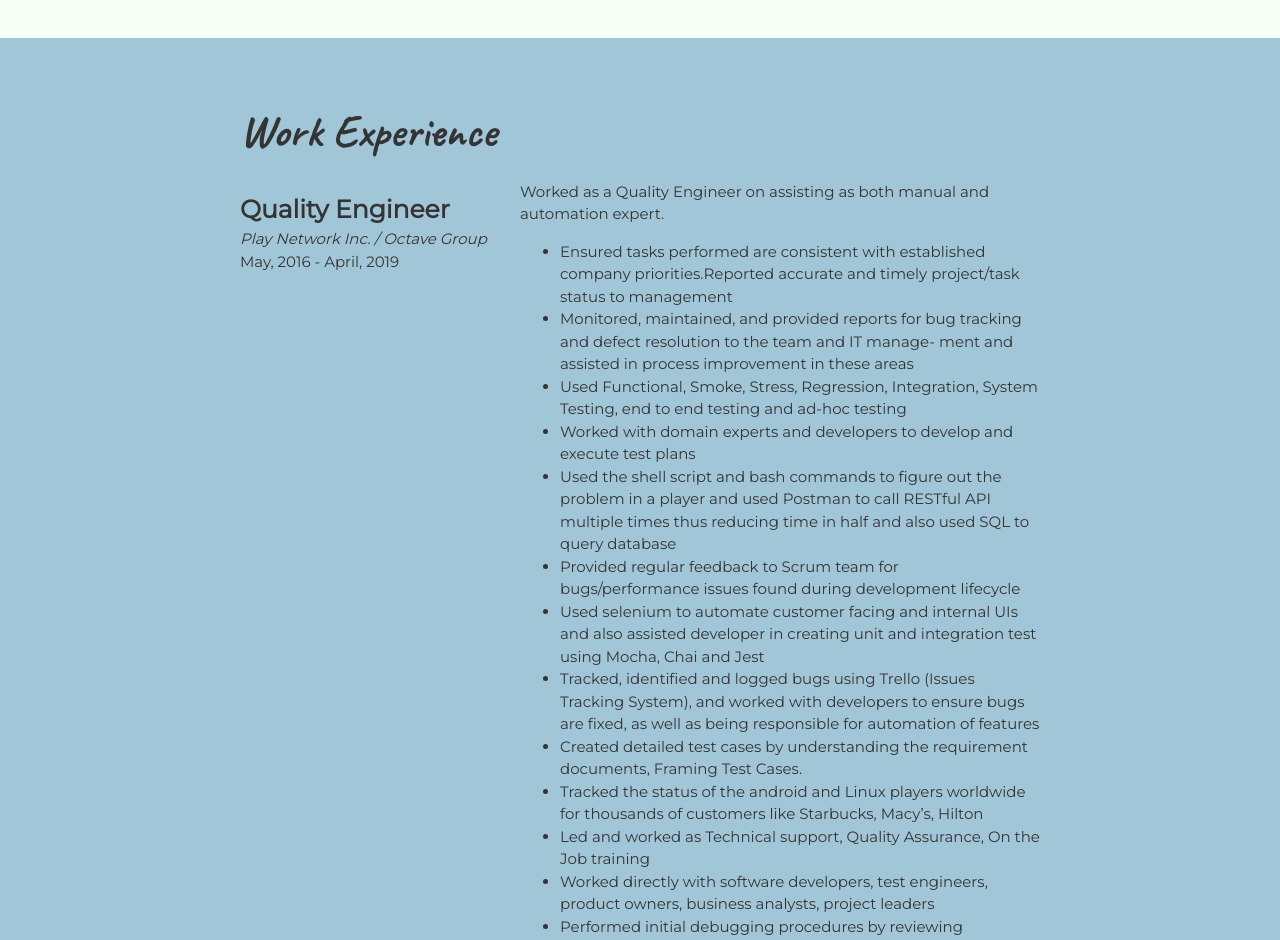
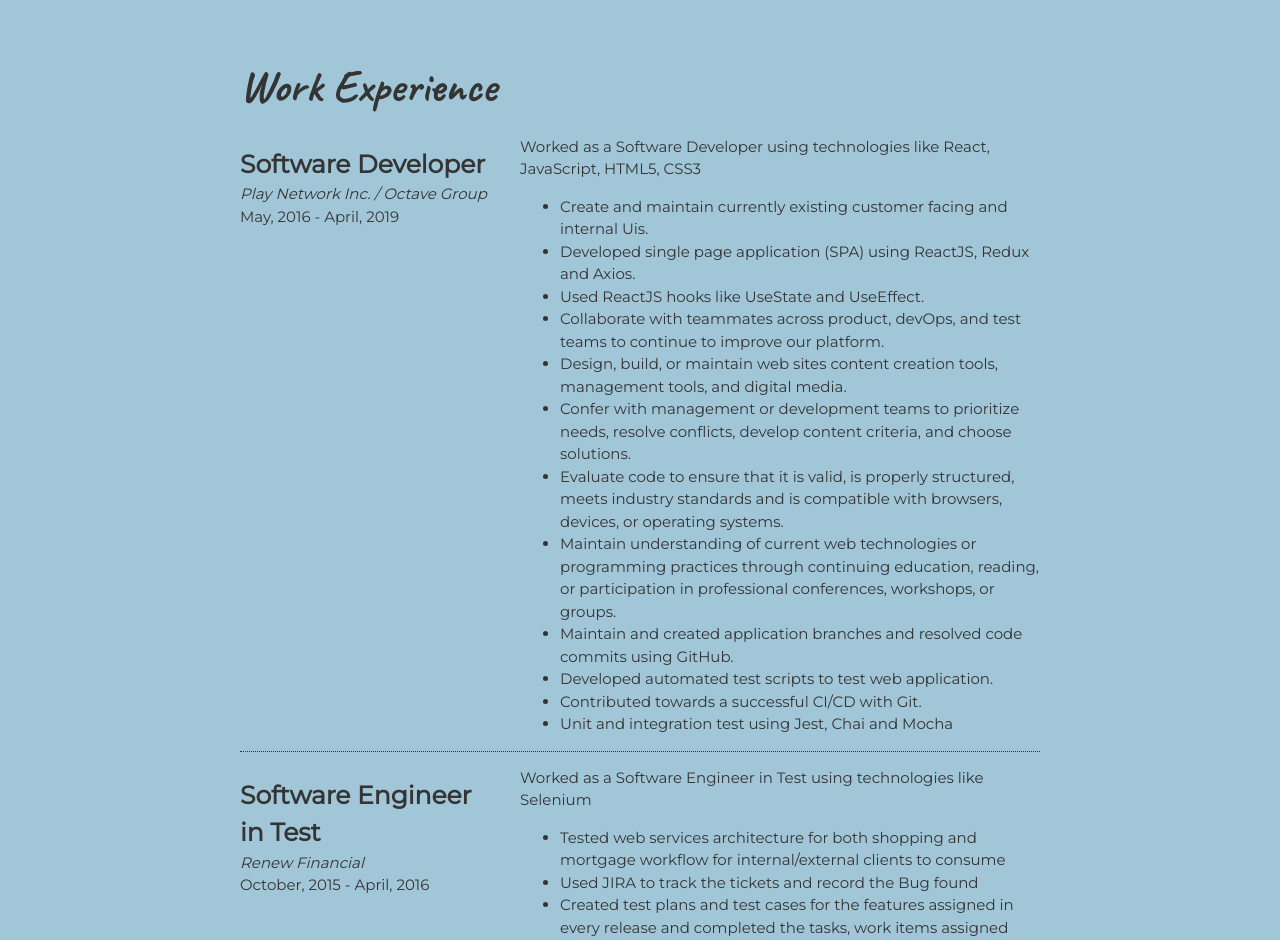
Before and after one commit to ghimirea/myPortfolio, a plain HTML site: page index.html in a window 1280 px wide. Shown: the part 1860-2800 px from the top of the page. Drawn offline with Linux system fonts and the light colour scheme.

Commit message:
Final Touch

```diff
--- a/css/styles.css
+++ b/css/styles.css
@@ -23,8 +23,8 @@ a {
   color: #ffe66d; /* Yellow */
 }
 h1 {
-  font-size: 100px;
-  line-height: 1;
+  font-size: 75px;
+  line-height: 0.9;
 }
 h2 {
   font-size: 45px;
@@ -40,7 +40,8 @@ h3 {
 }
 
 .content-wrap {
-  width: 800px;
+  max-width: 800px;
+  width: 85%;
   margin: 0 auto;
   padding: 60px 0;
 }
@@ -98,11 +99,6 @@ header {
   overflow: hidden;
 }
 
-.project-item img {
-  float: left;
-  padding: 10px;
-}
-
 .project-item h3 {
   margin-top: 0;
 }
@@ -113,14 +109,18 @@ header {
   background: #a1c6d7; /* Light blue */
 }
 
-.job-item {
-  display: grid;
-  grid-template-columns: 1fr 2fr;
-  column-gap: 20px;
+/* Education
+-----------------------------------*/
+.education {
+  background-image: url(../images/joanna-kosinska-unsplash.jpg);
+  background-size: cover;
+  background-position: top right;
+  padding-bottom: 100px;
 }
 
-/* Education
------------------------------------*/
+.education p {
+  width: 60%;
+}
 
 /* Contact Info
 -----------------------------------*/
@@ -128,6 +128,9 @@ footer {
   background: #343434; /*Dark Grey*/
   color: #f7fff7; /* Almost White */
   text-align: center;
+}
+footer a:hover {
+  text-decoration: none;
 }
 
 .contact-list {
@@ -141,3 +144,23 @@ footer {
   padding: 10px;
   display: inline-block;
 }
+
+/* Responsive
+-----------------------------------*/
+@media screen and (min-width: 770px) {
+  h1 {
+    font-size: 100px;
+    line-height: 1;
+  }
+  .project-item img {
+    float: left;
+    padding: 10px;
+    margin-right: 20px;
+  }
+
+  .job-item {
+    display: grid;
+    grid-template-columns: 1fr 2fr;
+    column-gap: 20px;
+  }
+}
--- a/index.html
+++ b/index.html
@@ -20,11 +20,9 @@
 
           <p>
             Hi there, Thank you for dropping by. I am Ashim Ghimire, a Full
-            Stack JavaScript Developer with more than 3 years of experience as
-            an automation test engineer. I am trying to change my career from
-            testing to developing. I have finished my Master's in Software
-            Development and am currenlty looking to enter the workforce. STAY
-            TUNED!!!
+            Stack JavaScript Developer with 3 years of experience as an Software
+            Developer. I currently finished my Masters and am looking for a job.
+            STAY TUNED!!!!
           </p>
         </div>
       </header>
@@ -63,7 +61,6 @@
             <p>
               Simple online shopping project developed as a group project in
               which the user can shop around and place orders.
-              aldjklajdfaljdalkdjalkdjdkjlakjflakjdflakjdflak kjadlfkaj
             </p>
             <p>
               <strong>Technologies Used:</strong> Node, MongoDB, Express,
@@ -101,10 +98,10 @@
             <img src="images/blog.jpeg" alt="Blog" />
             <h3>Alpha Blog</h3>
             <p>
-              My try at creating a blog site using Ruby on
-              Rails.aldjklajdfaljdalkdjalkdjdkjlakjflakjdflakjdflak kjadlfkaj
-              kajdflkajdl ldkfjlakdfjaldfk alkdf alkfj aldkfj
-              lkdfjlakdjfapeoirtqk lkajf alkdjfla jorijeowjla f
+              My try at creating a blog site using Ruby on Rails. This was my
+              first try towards programming. I can say that Ruby was the first
+              programming language I tried my hands on. This came out to be
+              pretty good.
             </p>
             <p>
               <strong>Technologies Used:</strong> Ruby, HTML, CSS, JavaScript
@@ -148,90 +145,72 @@
 
           <section class="job-item">
             <div class="job-details">
-              <h3>Quality Engineer</h3>
+              <h3>Software Developer</h3>
               <p>Play Network Inc. / Octave Group</p>
               <p>May, 2016 - April, 2019</p>
             </div>
             <div class="job-summary">
               <p>
-                Worked as a Quality Engineer on assisting as both manual and
-                automation expert.
+                Worked as a Software Developer using technologies like React,
+                JavaScript, HTML5, CSS3
               </p>
               <ul>
                 <li>
-                  Ensured tasks performed are consistent with established
-                  company priorities.Reported accurate and timely project/task
-                  status to management
+                  Create and maintain currently existing customer facing and
+                  internal Uis.
                 </li>
                 <li>
-                  Monitored, maintained, and provided reports for bug tracking
-                  and defect resolution to the team and IT manage- ment and
-                  assisted in process improvement in these areas
+                  Developed single page application (SPA) using ReactJS, Redux
+                  and Axios.
+                </li>
+                <li>Used ReactJS hooks like UseState and UseEffect.</li>
+                <li>
+                  Collaborate with teammates across product, devOps, and test
+                  teams to continue to improve our platform.
                 </li>
                 <li>
-                  Used Functional, Smoke, Stress, Regression, Integration,
-                  System Testing, end to end testing and ad-hoc testing
+                  Design, build, or maintain web sites content creation tools,
+                  management tools, and digital media.
                 </li>
                 <li>
-                  Worked with domain experts and developers to develop and
-                  execute test plans
+                  Confer with management or development teams to prioritize
+                  needs, resolve conflicts, develop content criteria, and choose
+                  solutions.
                 </li>
                 <li>
-                  Used the shell script and bash commands to figure out the
-                  problem in a player and used Postman to call RESTful API
-                  multiple times thus reducing time in half and also used SQL to
-                  query database
+                  Evaluate code to ensure that it is valid, is properly
+                  structured, meets industry standards and is compatible with
+                  browsers, devices, or operating systems.
                 </li>
                 <li>
-                  Provided regular feedback to Scrum team for bugs/performance
-                  issues found during development lifecycle
+                  Maintain understanding of current web technologies or
+                  programming practices through continuing education, reading,
+                  or participation in professional conferences, workshops, or
+                  groups.
                 </li>
                 <li>
-                  Used selenium to automate customer facing and internal UIs and
-                  also assisted developer in creating unit and integration test
-                  using Mocha, Chai and Jest
+                  Maintain and created application branches and resolved code
+                  commits using GitHub.
                 </li>
                 <li>
-                  Tracked, identified and logged bugs using Trello (Issues
-                  Tracking System), and worked with developers to ensure bugs
-                  are fixed, as well as being responsible for automation of
-                  features
+                  Developed automated test scripts to test web application.
                 </li>
-                <li>
-                  Created detailed test cases by understanding the requirement
-                  documents, Framing Test Cases.
-                </li>
-                <li>
-                  Tracked the status of the android and Linux players worldwide
-                  for thousands of customers like Starbucks, Macy’s, Hilton
-                </li>
-                <li>
-                  Led and worked as Technical support, Quality Assurance, On the
-                  Job training
-                </li>
-                <li>
-                  Worked directly with software developers, test engineers,
-                  product owners, business analysts, project leaders
-                </li>
-                <li>
-                  Performed initial debugging procedures by reviewing
-                  configuration files, logs, or code pieces to determine break-
-                  down source
-                </li>
+                <li>Contributed towards a successful CI/CD with Git.</li>
+                <li>Unit and integration test using Jest, Chai and Mocha</li>
               </ul>
             </div>
           </section>
 
           <section class="job-item">
             <div class="job-details">
-              <h3>Quality Engineer</h3>
+              <h3>Software Engineer in Test</h3>
               <p>Renew Financial</p>
               <p>October, 2015 - April, 2016</p>
             </div>
             <div class="job-summary">
               <p>
-                Worked as a Quality Engineer mostly working on manual and
-                sometimes on the automation side.
+                Worked as a Software Engineer in Test using technologies like
+                Selenium
               </p>
               <ul>
                 <li>
@@ -309,7 +288,7 @@
 
           <!-- Social media and contact links. Add or remove any networks. -->
           <ul class="contact-list">
-            <li><a href="mailto:aghimire85@gmail.com">Email</a></li>
+            <li><a href="mailto:ghimire-ashim85@gmail.com">Email</a></li>
             <li>
               <a href="https://github.com/ghimirea" target="_blank">GitHub</a>
             </li>
```
Also changed, not shown: images/joanna-kosinska-unsplash.jpg (added), images/sharon-mccutcheon-unsplash.jpg (added), 1 other file.
